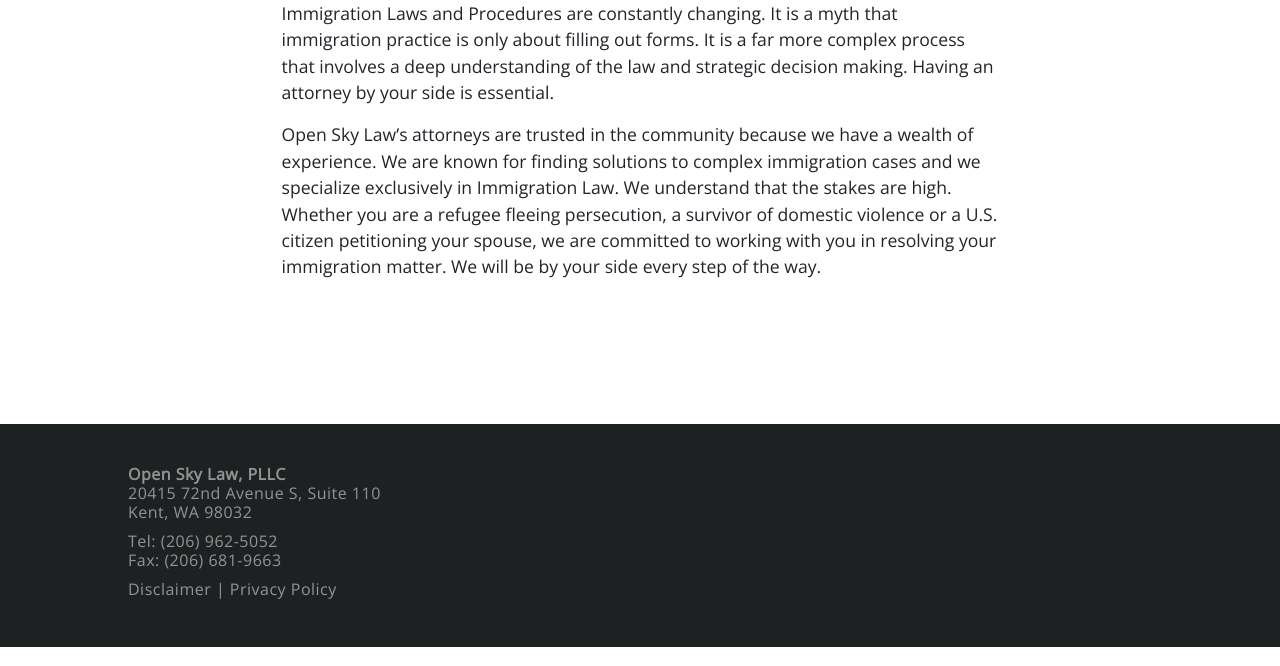
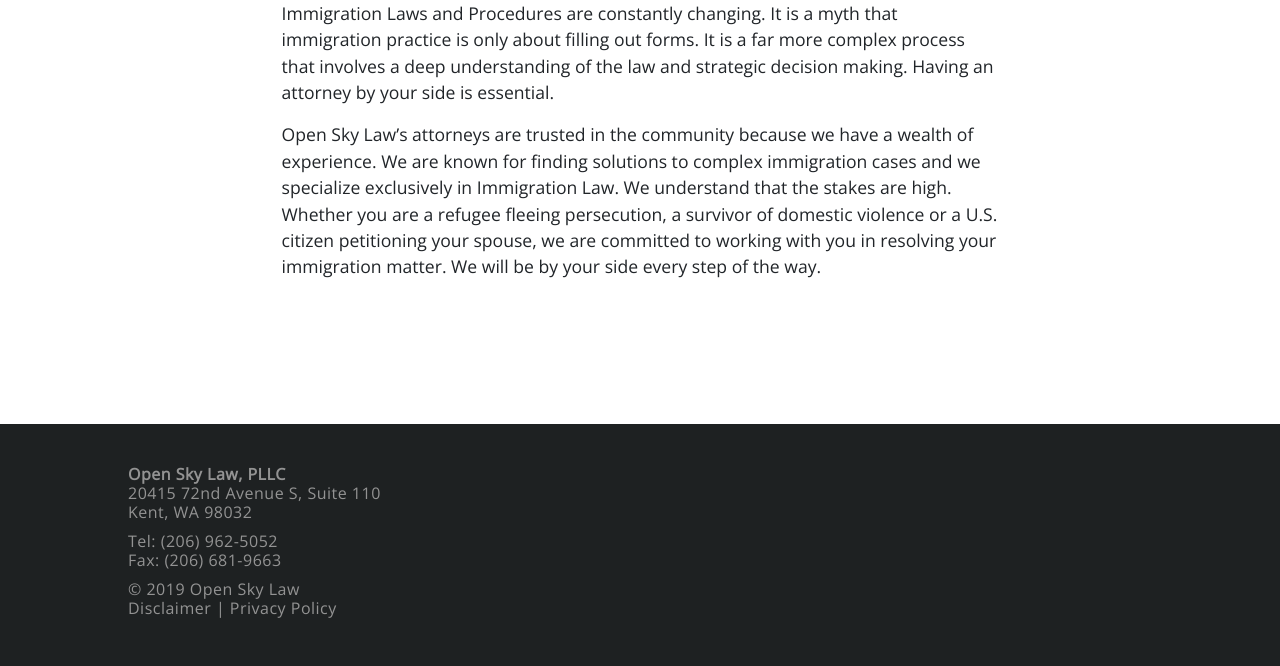
Before and after one commit to dtto/opensky, a Jekyll site: the page built from index.md, in a window 1280 px wide and 1207 px high. Shown: the part 541-1207 px from the top of the window. Built offline with Jekyll 4.4.1, drawn with Linux system fonts in a browser that asks for light colours; nearby versions of some CDN libraries; some web fonts are replaced.

Commit message:
add copyright

```diff
--- a/_includes/footer.html
+++ b/_includes/footer.html
@@ -8,6 +8,7 @@
     <p>Tel:  (206) 962-5052</p>
     <p>Fax:  (206) 681-9663</p>
   </div>
+  <p>© 2019 Open Sky Law</p>
   <p>Disclaimer | Privacy Policy</p>
 </footer>
 
```
